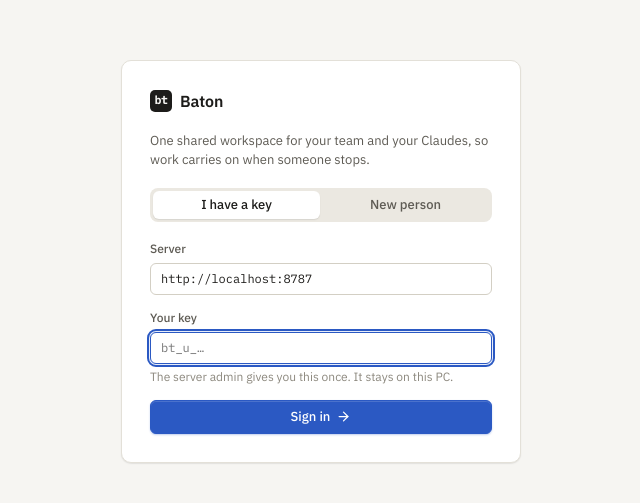
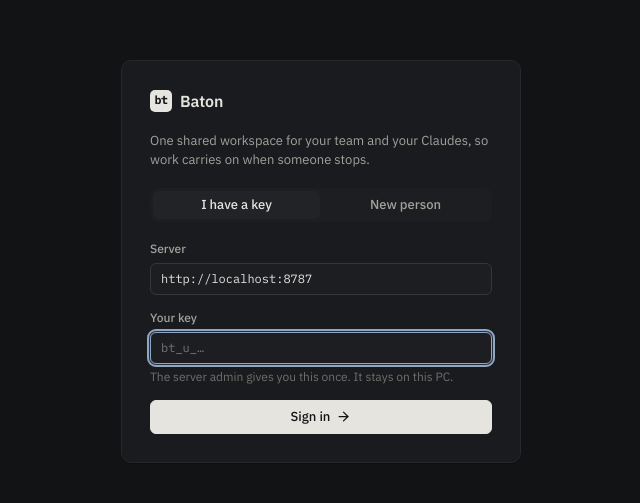
Before and after one commit to ce017/baton, a React (Vite) app in the folder app/: page / in a window 1280 px wide. Shown: the part 139-642 px from the top of the page, without its empty margins (319-959 px from the left). Built offline with nearby package versions, Linux system fonts and the light colour scheme.

Commit message:
App: dark-first muted theme (graphite, soft status colours, monochrome primary)

```diff
--- a/app/index.html
+++ b/app/index.html
@@ -1,5 +1,5 @@
 <!doctype html>
-<html lang="en">
+<html lang="en" data-theme="dark">
   <head>
     <meta charset="UTF-8" />
     <meta name="viewport" content="width=device-width, initial-scale=1.0" />
--- a/app/src/styles.css
+++ b/app/src/styles.css
@@ -224,6 +224,44 @@ table.plain td { padding: 10px 12px; border-bottom: 1px solid var(--line); }
 table.plain tr:last-child td { border-bottom: 0; }
 .codeblock { font-family: var(--mono); font-size: 12px; background: #f4f2ee; border: 1px solid var(--line); border-radius: 6px; padding: 8px 10px; white-space: pre-wrap; word-break: break-all; user-select: text; }
 
+/* ---------- dark theme (default): graphite surfaces, muted status colours, monochrome primary ---------- */
+:root[data-theme='dark'] {
+  --bg: #121314; --surface: #1a1b1e; --sidebar: #161719; --hover: #222327; --line: #27282c; --line-strong: #35363b;
+  --ink: #e5e4df; --ink-2: #a2a19b; --ink-3: #706f6a;
+  --accent: #8ea6c4; --accent-ink: #121314; --accent-soft: rgba(142, 166, 196, 0.14);
+  --todo: #9a9993; --todo-bg: rgba(154, 153, 147, 0.12);
+  --doing: #d0ab6a; --doing-bg: rgba(208, 171, 106, 0.13);
+  --blocked: #cf8576; --blocked-bg: rgba(207, 133, 118, 0.13);
+  --done: #7fb08f; --done-bg: rgba(127, 176, 143, 0.13);
+  --shadow-1: 0 1px 0 rgba(0, 0, 0, 0.25);
+  --shadow-2: 0 10px 30px rgba(0, 0, 0, 0.45);
+  color-scheme: dark;
+}
+[data-theme='dark'] .btn { background: var(--hover); }
+[data-theme='dark'] .btn:hover { background: #2a2b30; border-color: #45464c; }
+[data-theme='dark'] .btn.ghost { background: transparent; }
+[data-theme='dark'] .btn.ghost:hover { background: var(--hover); }
+[data-theme='dark'] .btn.primary { background: #e5e4df; border-color: #e5e4df; color: #121314; box-shadow: none; }
+[data-theme='dark'] .btn.primary:hover { background: #f4f3ef; }
+[data-theme='dark'] .input, [data-theme='dark'] .kbd, [data-theme='dark'] .codeblock, [data-theme='dark'] .tabs { background: #1d1e21; }
+[data-theme='dark'] .skel { background: #232428; }
+[data-theme='dark'] .skel::after { background: linear-gradient(90deg, transparent, rgba(255, 255, 255, 0.06), transparent); }
+[data-theme='dark'] .column { background: #17181a; }
+[data-theme='dark'] .column.over { background: var(--accent-soft); }
+[data-theme='dark'] .handoff .said { background: #1f2023; }
+[data-theme='dark'] .prose { color: #d6d5d0; }
+[data-theme='dark'] .prose code { background: #24252a; }
+[data-theme='dark'] .prose pre { background: #1d1e21; }
+[data-theme='dark'] .dot.live { background: #7fb08f; box-shadow: 0 0 0 3px rgba(127, 176, 143, 0.16); }
+[data-theme='dark'] .dot.idle { background: #d0ab6a; }
+[data-theme='dark'] .avatar .bot { background: #e5e4df; color: #121314; border-color: var(--surface); }
+[data-theme='dark'] .toast { background: #e5e4df; color: #121314; }
+[data-theme='dark'] .scrim { background: rgba(0, 0, 0, 0.45); }
+[data-theme='dark'] .tree-row.active, [data-theme='dark'] .nav-item .nav-bg, [data-theme='dark'] .tab .tab-bg { background: var(--hover); box-shadow: none; }
+[data-theme='dark'] .editor-wrap .cm-editor { color: var(--ink); }
+[data-theme='dark'] .editor-wrap .cm-cursor { border-left-color: var(--ink); }
+[data-theme='dark'] .task:hover { border-color: var(--line-strong); }
+
 @media (prefers-reduced-motion: reduce) {
   *, *::before, *::after { transition-duration: 0.01ms !important; animation-duration: 0.01ms !important; }
   .skel::after { display: none; }
```
